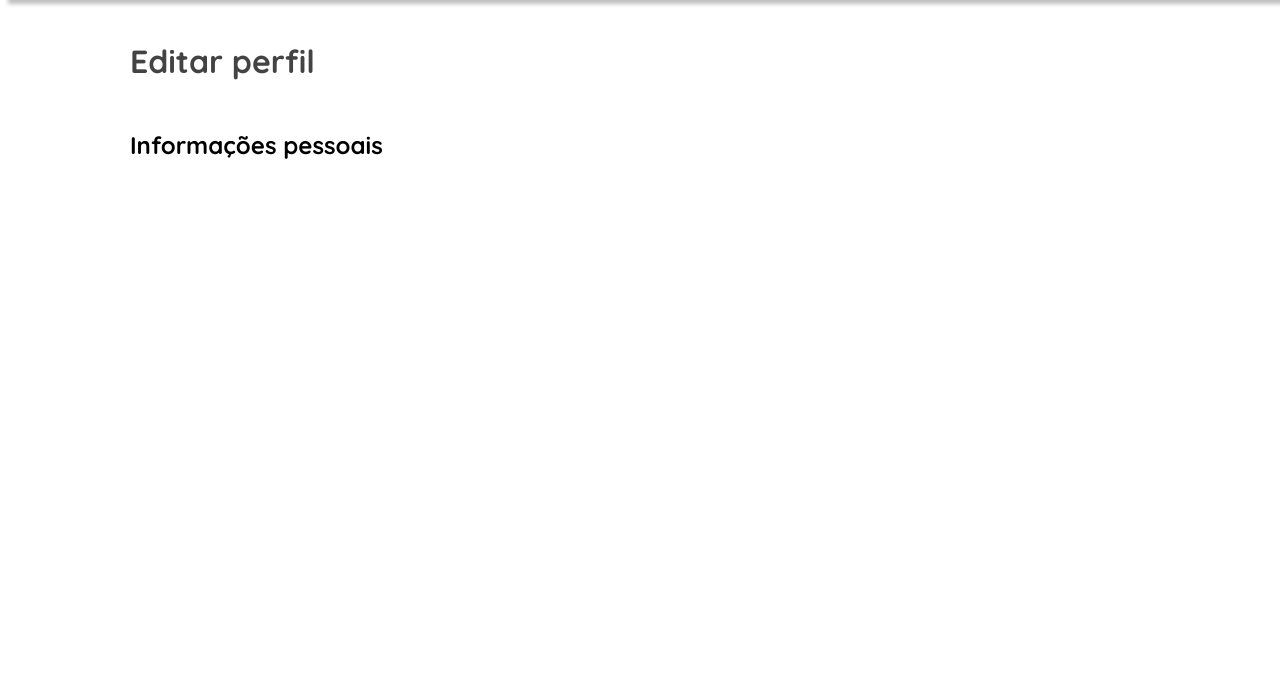
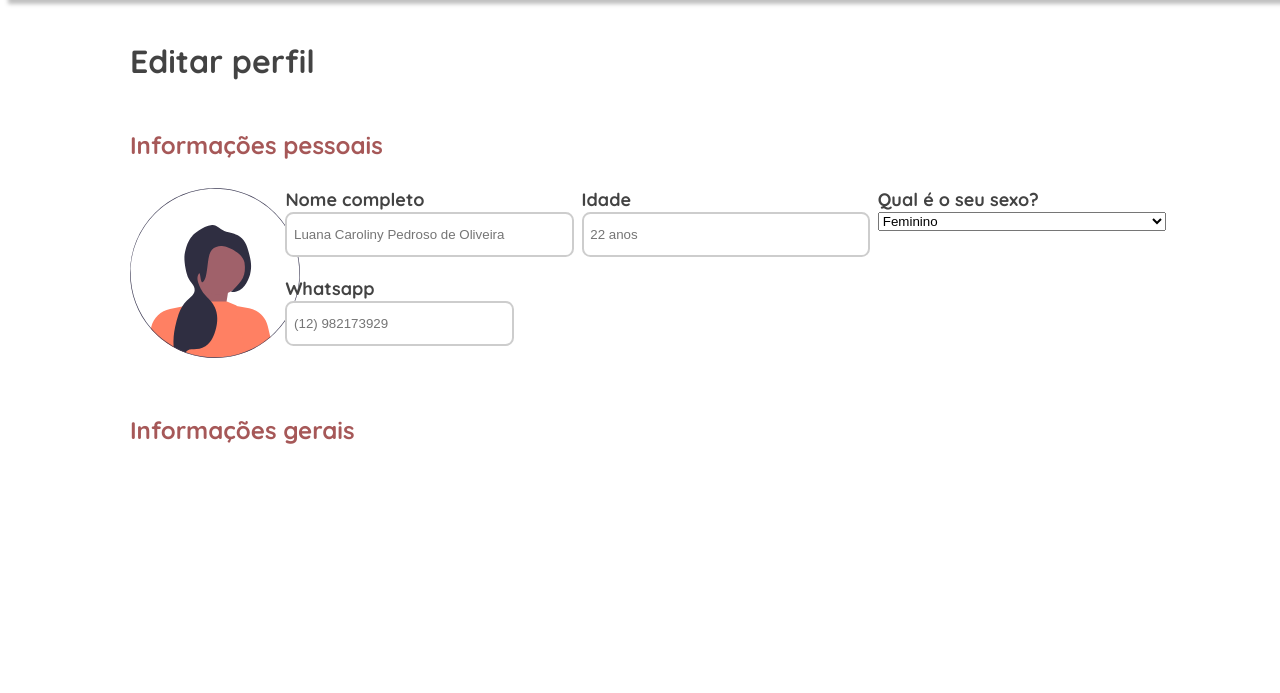
Before and after one commit to luacarol/unirep, a Django app: page /edit-profile in a window 1280 px wide. Shown: the part 101-794 px from the top of the page. Run offline with Django 4.2, Linux system fonts and the light colour scheme.

Commit message:
Estilizando a página de editar perfil

```diff
--- /dev/null
+++ b/unirep_app/static/css/edit_profle.css
@@ -0,0 +1,20 @@
+.two-columns {
+    display: grid;
+    grid-template-columns: 15% 85%;
+}
+
+.two-rows {
+    display: grid;
+    grid-template-rows: 1fr 1fr;
+    row-gap: 0.5em;
+}
+
+.three-columns{
+    display: grid;
+    grid-template-columns: 1fr 1fr 1fr;
+    column-gap: 0.5em;
+}
+
+#whatsapp {
+    width: 15.813em;
+}
--- a/unirep_app/static/css/global.css
+++ b/unirep_app/static/css/global.css
@@ -65,6 +65,7 @@ body {
     font-weight: 700;
     font-size: 1.5em;
     line-height: 1.875em;
+    color: var(--brown);
 }
 
 .orange-subtitle {
--- a/unirep_app/static/css/login.css
+++ b/unirep_app/static/css/login.css
@@ -3,6 +3,11 @@ body {
     background-repeat: no-repeat;
     background-attachment: fixed;
     background-size: cover;
+}
+
+/* texts */
+.subtitle {
+    color: var(--black);
 }
 
 /* containers */
--- a/unirep_app/templates/edit_profile.html
+++ b/unirep_app/templates/edit_profile.html
@@ -2,7 +2,10 @@
 <!DOCTYPE html>
 <html lang="pt">
 <head>
+
     {% include 'partials/head.html' %}
+
+    <link rel="stylesheet" href="{% static 'css/edit_profle.css' %}">
 </head>
 <body>
 
@@ -31,6 +34,49 @@
 
             <h2 class="subtitle">Informações pessoais</h3>
 
+            <div class="two-columns">
+
+                <img src="{% static 'img/big-female-profile-picture.svg' %}" alt="Imagem de perfil do usuário.">
+
+                <div class="two-rows">
+
+                    <div class="three-columns">
+
+                        <div class="label-input-placeholder">
+                            <label for="full_name" class="minor-subtitle">Nome completo</label>
+                            <input type="text" id="full_name" placeholder="Luana Caroliny Pedroso de Oliveira" class="input">
+                        </div>
+
+                        <div class="label-input-placeholder">
+                            <label for="age" class="minor-subtitle">Idade</label>
+                            <input type="text" id="age" placeholder="22 anos" class="input">
+                        </div>
+
+                        <div class="label-input-placeholder">
+                            <label for="sex_selection" class="minor-subtitle">Qual é o seu sexo?</label>
+                            <select name="" id="sex_selection">
+                                <option value="female">Feminino</option>
+                                <option value="male">Masculino</option>
+                            </select>
+                        </div>
+
+                    </div>
+
+                    <div class="label-input-placeholder">
+                        <label for="whatsapp" class="minor-subtitle">Whatsapp</label>
+                        <input type="text" id="whatsapp" placeholder="(12) 982173929" class="input">
+                    </div>
+
+                </div>
+
+            </div>
+
+        </div>
+
+        <div class="section">
+
+            <h2 class="subtitle">Informações gerais</h3>
+
         </div>
 
     </div>
```
